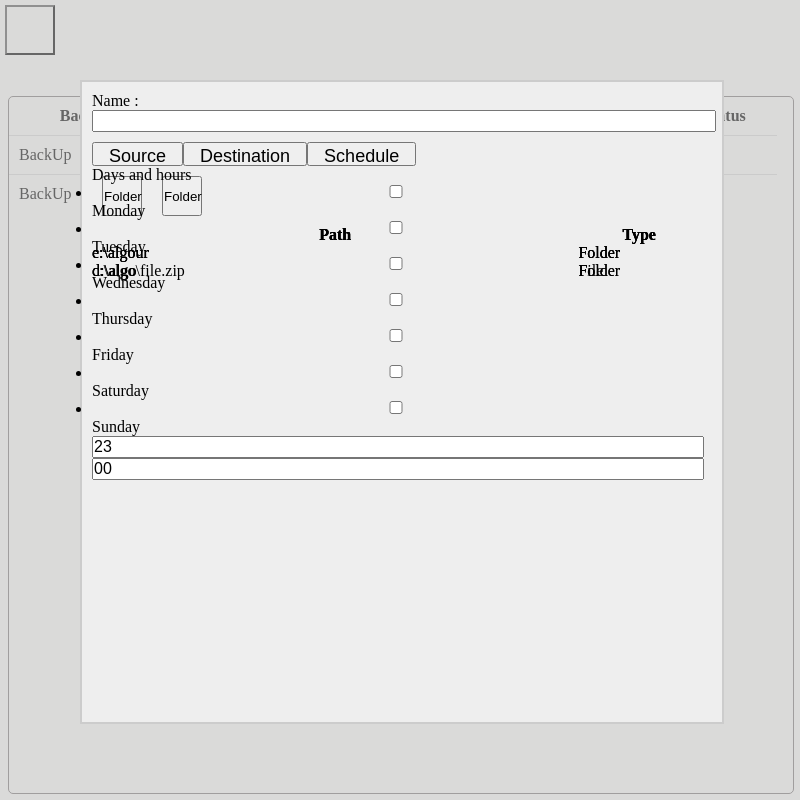
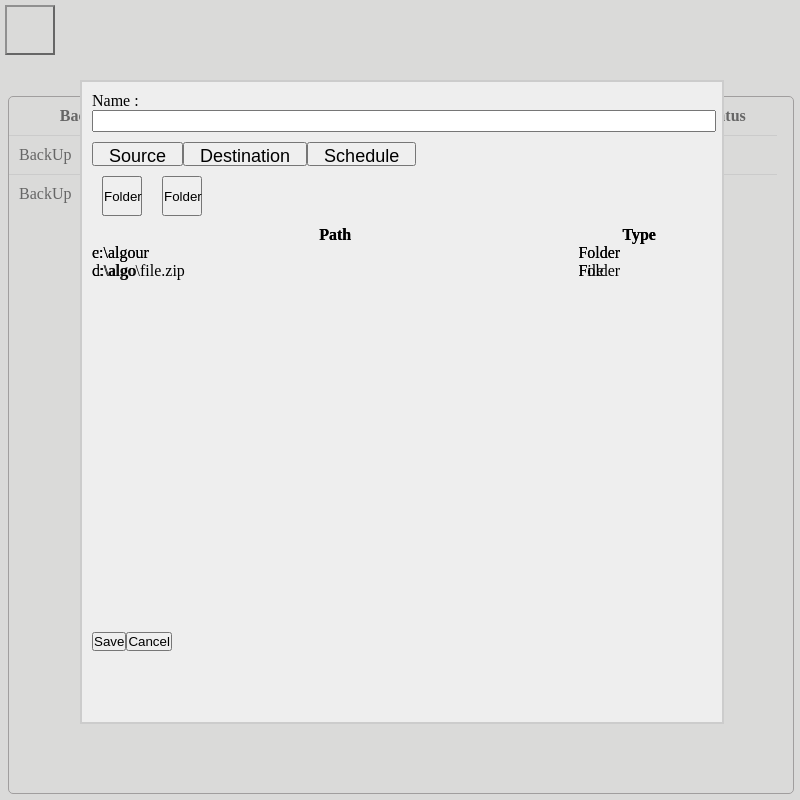
Before and after one commit to paolinos/backup-app-nodejs, an Electron app: page index.html in a window 800 px wide. Drawn offline with Linux system fonts and the light colour scheme.

Commit message:
fixed some issues ui

```diff
--- a/index.html
+++ b/index.html
@@ -43,7 +43,7 @@
       <section>
         <span>Name : </span><input type="text">
       </section>
-      <section>
+      <section class="body-section">
         <div class="tabs-area"><button>Source</button><button>Destination</button><button>Schedule</button></div>
 
         <div class="tab-option tab-option-source">
@@ -109,7 +109,7 @@
         </div>
 
         <!--  Schedule   -->
-        <div class="tab-option tab-option-destination">
+        <div class="tab-option tab-option-schedule">
           <div>
             Days and hours
           </div>
@@ -127,7 +127,9 @@
             <input type="text" value="00" />
           </div>
         </div>
-
+      </section>
+      <section>
+        <button>Save</button><button>Cancel</button>
       </section>
     </div>
 
--- a/main.css
+++ b/main.css
@@ -100,10 +100,13 @@ article section table tbody tr{
   font-size: 18px;
   padding: 0 15px;
 }
+.sub-page .body-section{
+  height: 75%;
+}
 .sub-page section .tab-option{
   position: absolute;
   width: 95%;
-  height: 60%;
+  height: 70%;
 }
 .buttons-area button{
   width: 40px;
@@ -117,11 +120,14 @@ td.td-80{
   width: 80%;
 }
 
-.tab-option-source{
+.tab-option.tab-option-source{
 
 }
-.tab-option-destination{
-
+.tab-option.tab-option-destination{
+  display: none;
+}
+.tab-option.tab-option-schedule{
+  display: none;
 }
 
 /*---------------------------------------------------*/
```
